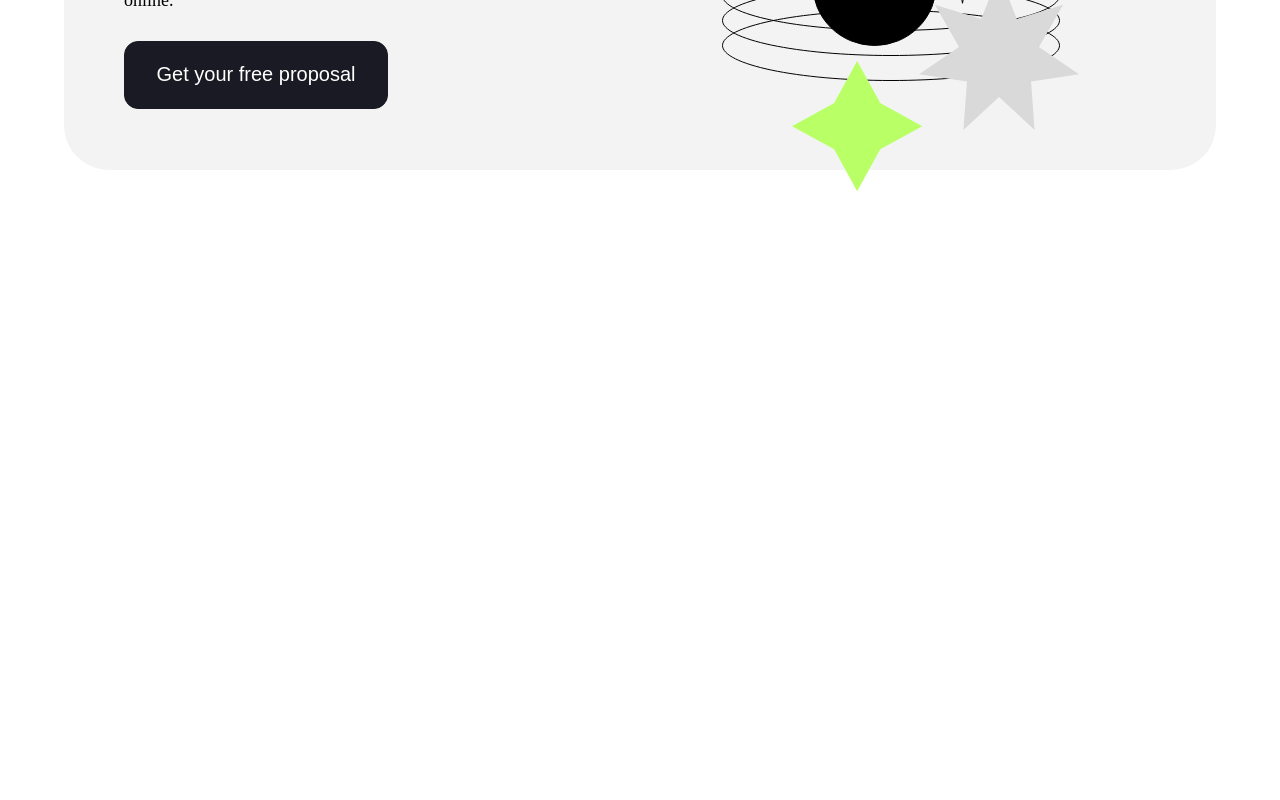
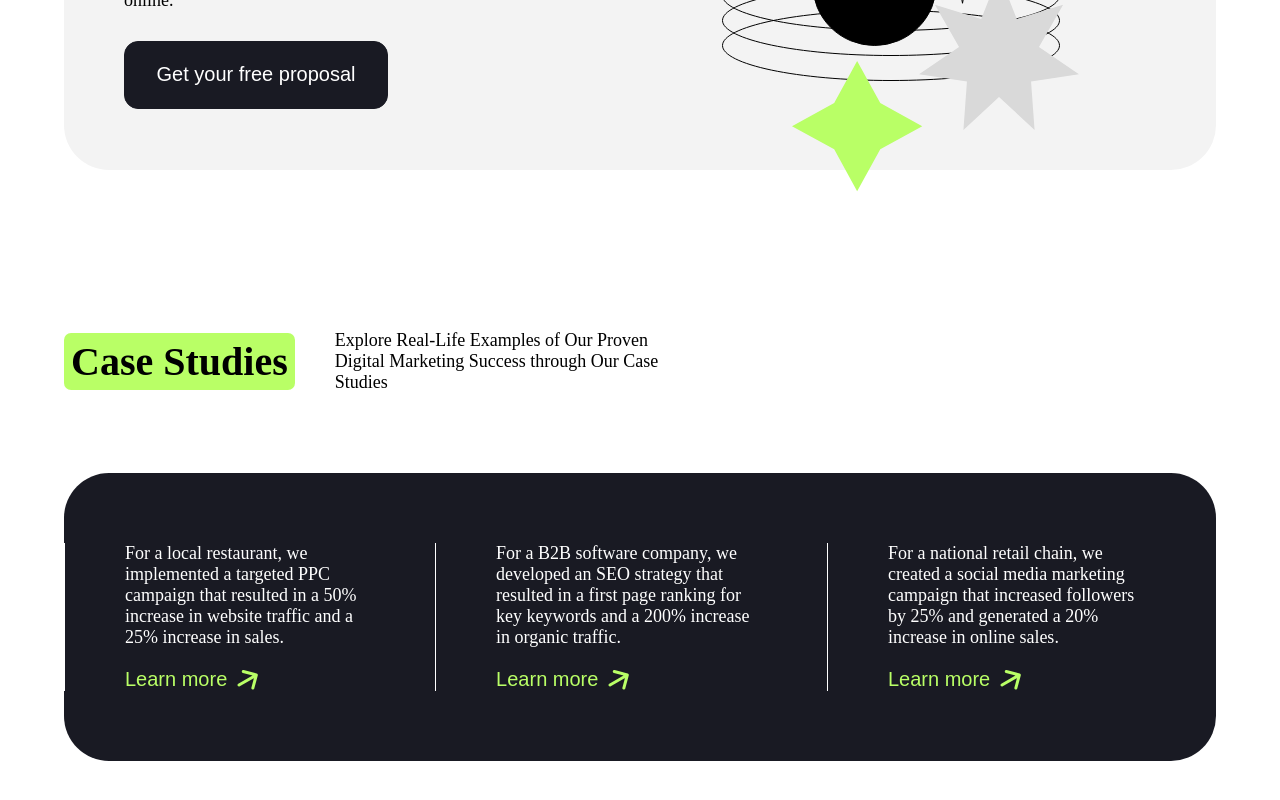
Before and after one commit to KiwiScreams/Positivus-landing-page, a React (Vite) app: page / in a window 1280 px wide. Shown: the part 2348-3148 px from the top of the page. Before the commit the page ends 2544 px from the top, so only its background shows below. Built offline with nearby package versions, Linux system fonts and the light colour scheme; a web font is replaced by a local one.

Commit message:
study case section

```diff
--- /dev/null
+++ b/src/components/home-components/case-studies/StudyCase.css
@@ -0,0 +1,51 @@
+.case-section
+{
+    width: 90%;
+    margin: auto;
+}
+.case-section .case-header
+{
+    width: 60%;
+    display: flex;
+    align-items: center;
+    gap: 40px;
+    margin-bottom: 80px;
+}
+.case-section .case-header p
+{
+    width: 50%;
+}
+.case-section .case-header h2
+{
+    background-color: var(--green-clr);
+    padding: 5px 7px;
+    border-radius: var(--border-radius-7);
+}
+.case-container
+{
+    background-color: var(--dark-clr);
+    padding: 70px 0;
+    border-radius: var(--border-radius-45);
+    margin-bottom: 140px;
+}
+.case-container .case
+{
+    padding: 0 60px;
+    border-left: 1px solid var(--white-clr);
+}
+.case-container .case p
+{
+    color: var(--white-clr);
+    margin-bottom: 20px;
+}
+.case-container .case button
+{
+    gap: 10px;
+    background-color: transparent;
+    color: var(--green-clr);
+    font-size: var(--font-size-20);
+}
+.case-container .case button:hover img
+{
+    margin-left: 20px;
+}
--- a/src/components/home-components/case-studies/StudyCase.jsx
+++ b/src/components/home-components/case-studies/StudyCase.jsx
@@ -0,0 +1,34 @@
+import "./StudyCase.css"
+import arrow from "../../../assets/images/home/arrow.svg"
+function StudyCase() {
+    return (
+        <><section className="case-section">
+            <div className="case-header">
+                <h2>Case Studies</h2>
+                <p>Explore Real-Life Examples of Our Proven Digital Marketing Success through Our Case Studies</p>
+            </div>
+            <div className="case-container flex">
+                <div className="case">
+                    <p>For a local restaurant, we implemented a targeted PPC campaign that resulted in a 50% increase in website traffic and a 25% increase in sales.</p>
+                    <button className="flex">Learn more
+                        <img src={arrow} alt="" />
+                    </button>
+                </div>
+                <div className="case">
+                    <p>For a B2B software company, we developed an SEO strategy that resulted in a first page ranking for key keywords and a 200% increase in organic traffic.</p>
+                    <button className="flex">Learn more
+                        <img src={arrow} alt="" />
+                    </button>
+                </div>
+                <div className="case">
+                    <p>For a national retail chain, we created a social media marketing campaign that increased followers by 25% and generated a 20% increase in online sales.</p>
+                    <button className="flex">Learn more
+                        <img src={arrow} alt="" />
+                    </button>
+                </div>
+            </div>
+        </section>
+        </>
+    )
+}
+export default StudyCase
--- a/src/components/home-components/free-panel/FreePanel.css
+++ b/src/components/home-components/free-panel/FreePanel.css
@@ -5,6 +5,7 @@
     background-color: var(--gray-clr);
     border-radius: var(--border-radius-45);
     height: 348px;
+    margin-bottom: 160px;
 }
 .panel button
 {
--- a/src/pages/Home.jsx
+++ b/src/pages/Home.jsx
@@ -1,3 +1,4 @@
+import StudyCase from "../components/home-components/case-studies/StudyCase"
 import FreePanel from "../components/home-components/free-panel/FreePanel"
 import Main from "../components/home-components/main/Main"
 import Services from "../components/home-components/services/Services"
@@ -8,6 +9,7 @@ function Home() {
             <Main />
             <Services />
             <FreePanel />
+            <StudyCase />
         </>
     )
 }
```
Also changed, not shown: src/assets/images/home/arrow.svg (added).
